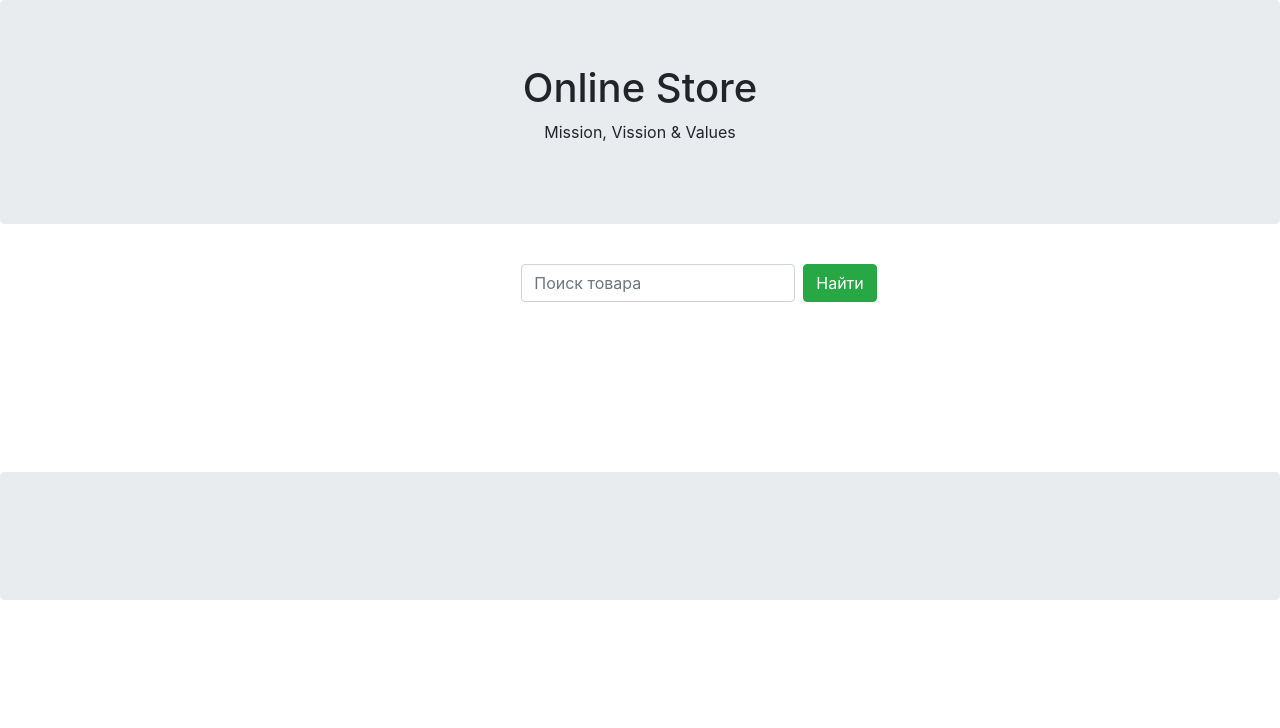
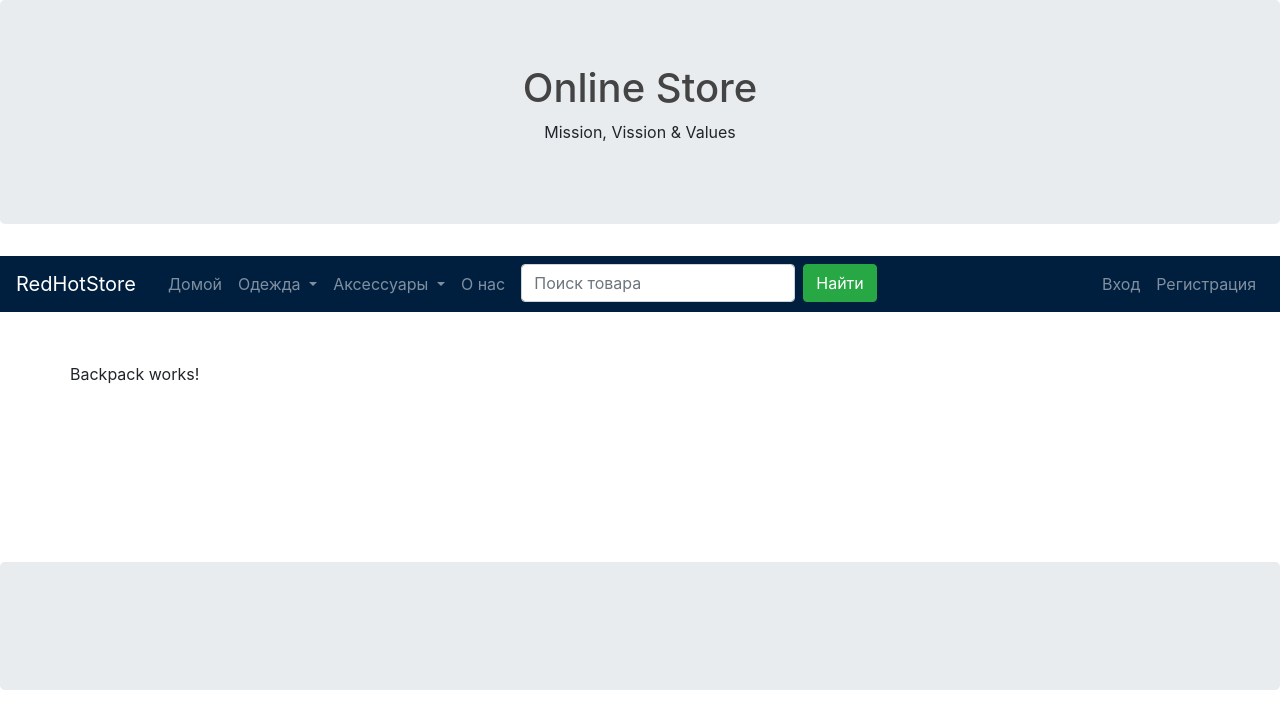
Before and after one commit to vladek1934/AnguSite, an Angular app: page / in a window 1280 px wide. Shown: the top 728 px of the page. Built offline with nearby package versions, Linux system fonts and the light colour scheme.

Commit message:
Alpha 1.2

```diff
--- a/src/app/app.component.html
+++ b/src/app/app.component.html
@@ -60,7 +60,7 @@
 
 <main role="main" class="container">
   <div class="row">
-
+  <app-item></app-item>
   </div>
 </main>
 
--- a/src/app/app.module.ts
+++ b/src/app/app.module.ts
@@ -2,10 +2,12 @@ import { BrowserModule } from '@angular/platform-browser';
 import { NgModule } from '@angular/core';
 
 import { AppComponent } from './app.component';
+import { ItemComponent } from './item/item.component';
 
 @NgModule({
   declarations: [
-    AppComponent
+    AppComponent,
+    ItemComponent
   ],
   imports: [
     BrowserModule
--- /dev/null
+++ b/src/app/item/item.component.html
@@ -0,0 +1,3 @@
+<p>
+  {{name}} works!
+</p>
--- /dev/null
+++ b/src/app/item/item.component.ts
@@ -0,0 +1,15 @@
+import { Component, OnInit } from '@angular/core';
+
+@Component({
+  selector: 'app-item',
+  templateUrl: './item.component.html',
+  styleUrls: ['./item.component.css']
+})
+export class ItemComponent implements OnInit {
+  name = 'Backpack'
+  constructor() { }
+
+  ngOnInit() {
+  }
+
+}
--- a/src/styles.css
+++ b/src/styles.css
@@ -1 +1,93 @@
 /* You can add global styles to this file, and also import other style files */
+
+.navbar {
+  margin-bottom: 50px;
+  border-radius: 0;
+}
+
+/* Remove the jumbotron's default bottom margin */
+.jumbotron {
+  margin-bottom: 0;
+}
+
+/* Add a gray background color and some padding to the footer */
+footer {
+  background-color: #f2f2f2;
+  padding: 25px;
+}
+
+body {
+  width: 100%;
+  height: 100%;
+  padding: 0;
+  margin: 0;
+}
+
+body {
+  background: #fafafa;
+  color: #333333;
+  margin-top: 5rem;
+}
+
+h1, h2, h3, h4, h5, h6 {
+  color: #444444;
+}
+
+.bg-nav {
+  background-color: #001f3f;
+}
+
+.content-section {
+  background: #ffffff;
+  padding: 10px 20px;
+  border: 1px solid #dddddd;
+  border-radius: 3px;
+  margin-bottom: 20px;
+}
+
+.article-title {
+  color: #444444;
+}
+
+a.article-title:hover {
+  color: #428bca;
+  text-decoration: none;
+}
+
+.article-content {
+  white-space: pre-line;
+}
+
+.article-img {
+  height: 65px;
+  width: 65px;
+  margin-right: 16px;
+}
+
+.article-metadata {
+  padding-bottom: 1px;
+  margin-bottom: 4px;
+  border-bottom: 1px solid #e3e3e3
+}
+
+.article-metadata a:hover {
+  color: #333;
+  text-decoration: none;
+}
+
+.article-svg {
+  width: 25px;
+  height: 25px;
+  vertical-align: middle;
+}
+
+.account-img {
+  height: 125px;
+  width: 125px;
+  margin-right: 20px;
+  margin-bottom: 16px;
+}
+
+.account-heading {
+  font-size: 2.5rem;
+}
```
Also changed, not shown: src/app/item/item.component.css (added), 1 other file (tests, documents, lock files or other folders).
